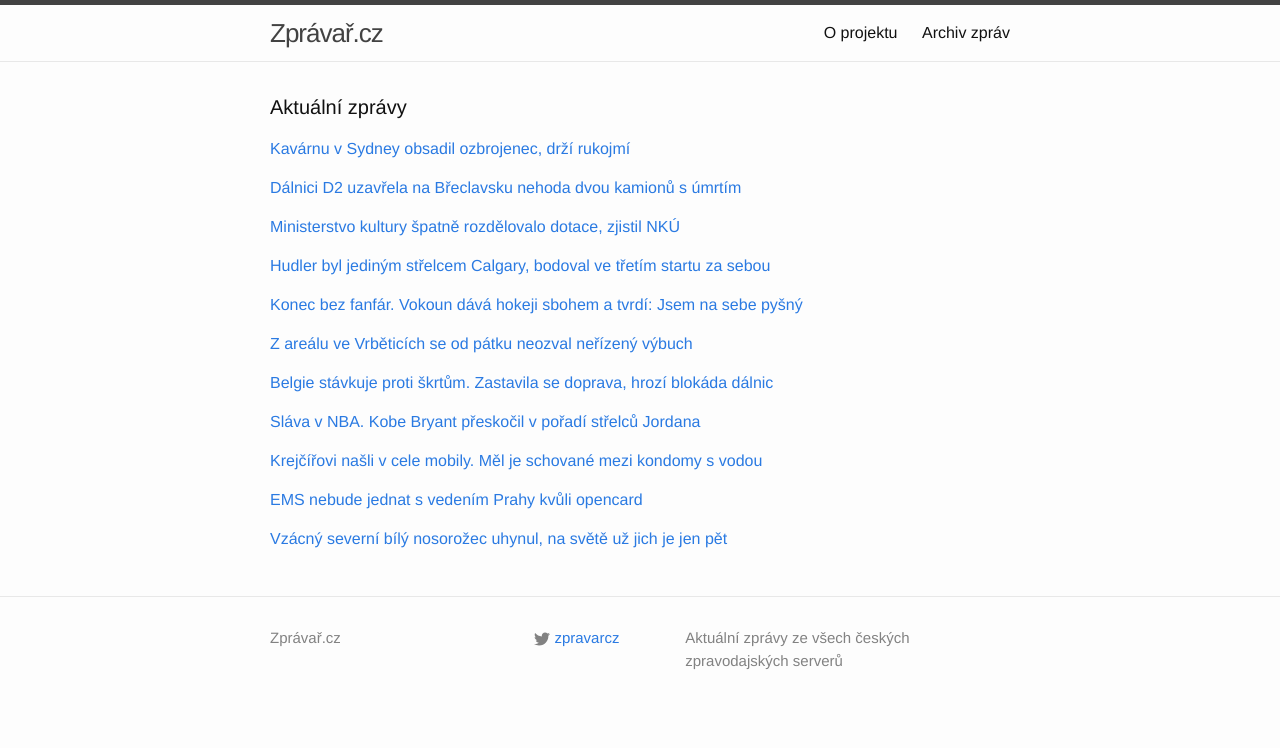
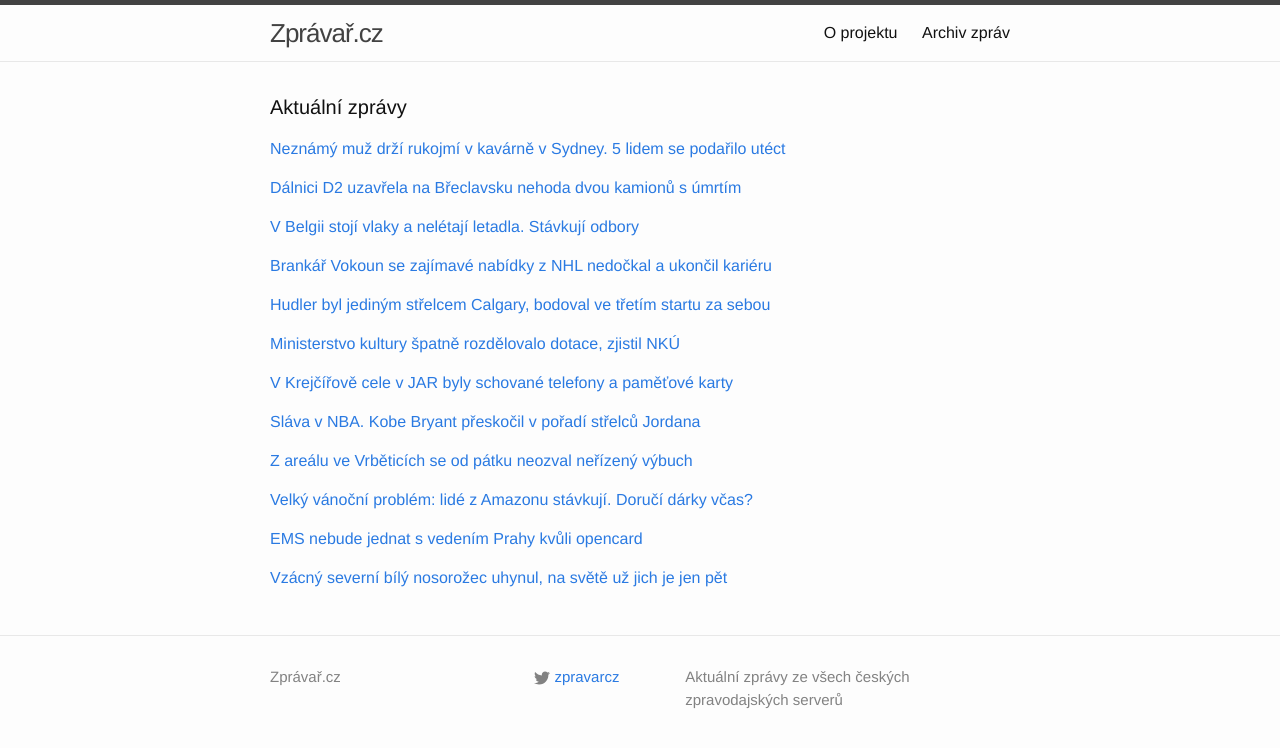
Before and after one commit to adliska/zpravar, a Jekyll site: the page built from index.html, in a window 1280 px wide. Shown: the top 748 px of the page. Built offline with Jekyll 4.4.1, drawn with Linux system fonts in a browser that asks for light colours; some of the changed lines change nothing that is shown.

Commit message:
zpravar news update

```diff
--- a/index.html
+++ b/index.html
@@ -5,9 +5,11 @@ layout: default
 <div class="home">
     <h1 class="page-heading">Aktuální zprávy</h1>
 
-<p><a href="javascript:;" onclick="toggle_visibility('zpravy0')">Kavárnu v Sydney obsadil ozbrojenec, drží rukojmí</a></p>
+<p><a href="javascript:;" onclick="toggle_visibility('zpravy0')">Neznámý muž drží rukojmí v kavárně v Sydney. 5 lidem se podařilo utéct</a></p>
 <div id="zpravy0" style="display:none">
 <ul>
+<li><a href=http://www.rozhlas.cz/_zprava/neznamy-muz-drzi-rukojmi-v-kavarne-v-sydney-5-lidem-se-podarilo-utect--1432439>Neznámý muž drží rukojmí v kavárně v Sydney. 5 lidem se podařilo utéct - www.rozhlas.cz</a></li>
+<li><a href=http://www.novinky.cz/zahranicni/svet/356345-unosce-v-kavarne-v-sydney-chce-vlajku-islamskeho-statu-a-hrozi-bombami.html>Únosce v kavárně v Sydney chce vlajku Islámského státu a hrozí bombami - www.novinky.cz</a></li>
 <li><a href=http://www.ceskatelevize.cz/ct24/svet/295517-kavarnu-v-sydney-obsadil-ozbrojenec-drzi-rukojmi/>Kavárnu v Sydney obsadil ozbrojenec, drží rukojmí - www.ceskatelevize.cz</a></li>
 <li><a href=http://www.novinky.cz/zahranicni/svet/356345-unosce-s-muslimskou-vlajkou-drzi-rukojmi-v-kavarne-v-sydney-pet-lidi-uteklo.html>Únosce s muslimskou vlajkou drží rukojmí v kavárně v Sydney, pět lidí uteklo - www.novinky.cz</a></li>
 <li><a href=http://www.tyden.cz/rubriky/zahranici/asie-a-oceanie/unosce-drzi-v-kavarne-rukojmi-ma-allahovu-vlajku_327303.html>Únosce drží v kavárně rukojmí, má Alláhovu vlajku - www.tyden.cz</a></li>
@@ -47,8 +49,39 @@ layout: default
 <li><a href=http://zpravy.aktualne.cz/regiony/jihomoravsky/dalnici-d2-na-brno-zavrela-nehoda-kamionu/r~20b47592842211e4833a0025900fea04/>Dálnici D2 na Brno zavřela nehoda kamionů - zpravy.aktualne.cz</a></li>
 <li><a href=http://www.ceskenoviny.cz/zpravy/zpravy/dalnici-d2-uzavrela-na-breclavsku-nehoda-dvou-kamionu-s-pozarem/1158994>Dálnici D2 uzavřela na Břeclavsku nehoda dvou kamionů s požárem - www.ceskenoviny.cz</a></li>
 </ul>
-</div><p><a href="javascript:;" onclick="toggle_visibility('zpravy2')">Ministerstvo kultury špatně rozdělovalo dotace, zjistil NKÚ </a></p>
+</div><p><a href="javascript:;" onclick="toggle_visibility('zpravy2')">V Belgii stojí vlaky a nelétají letadla. Stávkují odbory</a></p>
 <div id="zpravy2" style="display:none">
+<ul>
+<li><a href=http://zpravy.e15.cz/zahranicni/udalosti/v-belgii-stoji-vlaky-a-neletaji-letadla-stavkuji-odbory-1145951>V Belgii stojí vlaky a nelétají letadla. Stávkují odbory - zpravy.e15.cz</a></li>
+<li><a href=http://ekonomika.idnes.cz/generalni-stavka-belgie-doprava-letiste-brusel-verejna-doprava-psi-/eko-zahranicni.aspx?c=A141215_094749_eko-zahranicni_vez>Doprava kolabuje, tisk nevychází. Belgii ochromila generální stávka - ekonomika.idnes.cz</a></li>
+<li><a href=http://www.ceskatelevize.cz/ct24/ekonomika/295525-protest-belgickych-odboru-vrcholi-nejezdi-vlaky-letadla-ani-mestske-autobusy/>Protest belgických odborů vrcholí - nejezdí vlaky, letadla ani městské autobusy - www.ceskatelevize.cz</a></li>
+<li><a href=http://zahranicni.ihned.cz/evropa-slovensko/c1-63262590-belgie-stavkuje-proti-skrtum-zastavila-se-doprava-hrozi-blokada-dalnic>Belgie stávkuje proti škrtům. Zastavila se doprava, hrozí blokáda dálnic - zahranicni.ihned.cz</a></li>
+<li><a href=http://www.novinky.cz/zahranicni/evropa/356356-generalni-stavka-ochromila-belgii-nejezdi-autobusy-nevychazeji-noviny.html>Generální stávka ochromila Belgii. Nejezdí autobusy, nevychází noviny - www.novinky.cz</a></li>
+<li><a href=http://www.financninoviny.cz/zpravodajstvi/zpravy/belgii-ochromila-generalni-stavka-zvlast-zasazena-je-doprava/1158980>Belgii ochromila generální stávka, zvlášť zasažena je doprava - www.financninoviny.cz</a></li>
+<li><a href=http://www.financninoviny.cz/zpravodajstvi/zpravy/belgii-dnes-ceka-dopravni-kolaps-odbory-vyhlasily-stavku/1158980>Belgii dnes čeká dopravní kolaps, odbory vyhlásily stávku - www.financninoviny.cz</a></li>
+</ul>
+</div><p><a href="javascript:;" onclick="toggle_visibility('zpravy3')">Brankář Vokoun se zajímavé nabídky z NHL nedočkal a ukončil kariéru</a></p>
+<div id="zpravy3" style="display:none">
+<ul>
+<li><a href=http://hokej.idnes.cz/brankar-vokoun-ukoncil-karieru-d3i-/nhl.aspx?c=A141215_092427_nhl_ald>Brankář Vokoun se zajímavé nabídky z NHL nedočkal a ukončil kariéru - hokej.idnes.cz</a></li>
+<li><a href=http://www.denik.cz/hokej/konec-bez-fanfar-vokoun-dava-hokeji-sbohem-a-tvrdi-jsem-na-sebe-pysny-20141215.html>Konec bez fanfár. Vokoun dává hokeji sbohem a tvrdí: Jsem na sebe pyšný - www.denik.cz</a></li>
+<li><a href=http://sport.aktualne.cz/hokejovy-brankar-tomas-vokoun-ukoncil-karieru/r~bb5d63f4843311e4a3a3002590604f2e/>Hokejový brankář Tomáš Vokoun ukončil kariéru - sport.aktualne.cz</a></li>
+<li><a href=http://www.tyden.cz/rubriky/sport/hokej/nhl/brankar-vokoun-ukoncil-karieru-je-to-definitivni-tvrdi_327325.html>Brankář Vokoun ukončil kariéru. Je to definitivní, tvrdí - www.tyden.cz</a></li>
+<li><a href=http://www.tyden.cz/rubriky/sport/hokej/koncim-definitivne-oznamil-slavny-hokejovy-brankar-vokoun_327324.html>Končím, definitivně! oznámil slavný hokejový brankář Vokoun - www.tyden.cz</a></li>
+<li><a href=http://www.sportovninoviny.cz/zpravy/hokejovy-brankar-vokoun-ukoncil-v-osmatriceti-letech-karieru/1159028>Hokejový brankář Vokoun ukončil v osmatřiceti letech kariéru - www.sportovninoviny.cz</a></li>
+</ul>
+</div><p><a href="javascript:;" onclick="toggle_visibility('zpravy4')">Hudler byl jediným střelcem Calgary, bodoval ve třetím startu za sebou</a></p>
+<div id="zpravy4" style="display:none">
+<ul>
+<li><a href=http://hokej.idnes.cz/hudler-byl-jedinym-strelcem-calgary-db5-/nhl.aspx?c=A141215_072905_nhl_Mkr>Hudler byl jediným střelcem Calgary, bodoval ve třetím startu za sebou - hokej.idnes.cz</a></li>
+<li><a href=http://www.denik.cz/hokej/trefa-hudlera-nepomohla-calgary-ukoncit-serii-proher-20141215.html>Trefa Hudlera nepomohla Calgary ukončit sérii proher - www.denik.cz</a></li>
+<li><a href=http://hokej.idnes.cz/hokejova-nhl-c9i-/nhl.aspx?c=A141215_072428_nhl_ald>Hudlerův gól jen zmírnil další porážku Calgary, daří se Torontu - hokej.idnes.cz</a></li>
+<li><a href=http://www.tyden.cz/rubriky/sport/hokej/nhl/hudler-dohnal-kanonyra-vrbatu-jeho-gol-ale-mizernou-serii-neutal_327306.html>Hudler dohnal kanonýra Vrbatu, jeho gól ale mizernou sérii neuťal - www.tyden.cz</a></li>
+<li><a href=http://sport.aktualne.cz/video-hudler-otevrel-skore-calgary-vsak-prohralo/r~e1b02e12841d11e4a915002590604f2e/>VIDEO Hudler otevřel skóre, Calgary však prohrálo - sport.aktualne.cz</a></li>
+<li><a href=http://www.sportovninoviny.cz/zpravy/trefa-hudlera-nepomohla-calgary-ukoncit-serii-proher/1158991>Trefa Hudlera nepomohla Calgary ukončit sérii proher - www.sportovninoviny.cz</a></li>
+</ul>
+</div><p><a href="javascript:;" onclick="toggle_visibility('zpravy5')">Ministerstvo kultury špatně rozdělovalo dotace, zjistil NKÚ </a></p>
+<div id="zpravy5" style="display:none">
 <ul>
 <li><a href=http://www.lidovky.cz/nku-ministerstvo-kultury-nedalo-zadatelum-o-dotace-rovne-podminky-1pj-/zpravy-domov.aspx?c=A141215_084416_ln_domov_mmu>Ministerstvo kultury špatně rozdělovalo dotace, zjistil NKÚ  - www.lidovky.cz</a></li>
 <li><a href=http://zpravy.aktualne.cz/domaci/ministerstvo-kultury-porusovalo-vlastni-pravidla-pro-dotace/r~111c033e842c11e486ae002590604f2e/>Ministerstvo kultury porušovalo vlastní pravidla pro dotace - zpravy.aktualne.cz</a></li>
@@ -57,40 +90,14 @@ layout: default
 <li><a href=http://www.novinky.cz/domaci/356349-nku-ministerstvo-kultury-nedalo-zadatelum-o-dotace-rovne-podminky.html>NKÚ: Ministerstvo kultury nedalo žadatelům o dotace rovné podmínky - www.novinky.cz</a></li>
 <li><a href=http://www.ceskenoviny.cz/zpravy/zpravy/nku-ministerstvo-kultury-nedalo-zadatelum-o-dotace-rovne-podminky/1159011>NKÚ:Ministerstvo kultury nedalo žadatelům o dotace rovné podmínky - www.ceskenoviny.cz</a></li>
 </ul>
-</div><p><a href="javascript:;" onclick="toggle_visibility('zpravy3')">Hudler byl jediným střelcem Calgary, bodoval ve třetím startu za sebou</a></p>
-<div id="zpravy3" style="display:none">
-<ul>
-<li><a href=http://hokej.idnes.cz/hudler-byl-jedinym-strelcem-calgary-db5-/nhl.aspx?c=A141215_072905_nhl_Mkr>Hudler byl jediným střelcem Calgary, bodoval ve třetím startu za sebou - hokej.idnes.cz</a></li>
-<li><a href=http://www.denik.cz/hokej/trefa-hudlera-nepomohla-calgary-ukoncit-serii-proher-20141215.html>Trefa Hudlera nepomohla Calgary ukončit sérii proher - www.denik.cz</a></li>
-<li><a href=http://hokej.idnes.cz/hokejova-nhl-c9i-/nhl.aspx?c=A141215_072428_nhl_ald>Hudlerův gól jen zmírnil další porážku Calgary, daří se Torontu - hokej.idnes.cz</a></li>
-<li><a href=http://www.tyden.cz/rubriky/sport/hokej/nhl/hudler-dohnal-kanonyra-vrbatu-jeho-gol-ale-mizernou-serii-neutal_327306.html>Hudler dohnal kanonýra Vrbatu, jeho gól ale mizernou sérii neuťal - www.tyden.cz</a></li>
-<li><a href=http://sport.aktualne.cz/video-hudler-otevrel-skore-calgary-vsak-prohralo/r~e1b02e12841d11e4a915002590604f2e/>VIDEO Hudler otevřel skóre, Calgary však prohrálo - sport.aktualne.cz</a></li>
-<li><a href=http://www.sportovninoviny.cz/zpravy/trefa-hudlera-nepomohla-calgary-ukoncit-serii-proher/1158991>Trefa Hudlera nepomohla Calgary ukončit sérii proher - www.sportovninoviny.cz</a></li>
-</ul>
-</div><p><a href="javascript:;" onclick="toggle_visibility('zpravy4')">Konec bez fanfár. Vokoun dává hokeji sbohem a tvrdí: Jsem na sebe pyšný</a></p>
-<div id="zpravy4" style="display:none">
-<ul>
-<li><a href=http://www.denik.cz/hokej/konec-bez-fanfar-vokoun-dava-hokeji-sbohem-a-tvrdi-jsem-na-sebe-pysny-20141215.html>Konec bez fanfár. Vokoun dává hokeji sbohem a tvrdí: Jsem na sebe pyšný - www.denik.cz</a></li>
-<li><a href=http://sport.aktualne.cz/hokejovy-brankar-tomas-vokoun-ukoncil-karieru/r~bb5d63f4843311e4a3a3002590604f2e/>Hokejový brankář Tomáš Vokoun ukončil kariéru - sport.aktualne.cz</a></li>
-<li><a href=http://www.tyden.cz/rubriky/sport/hokej/nhl/brankar-vokoun-ukoncil-karieru-je-to-definitivni-tvrdi_327325.html>Brankář Vokoun ukončil kariéru. Je to definitivní, tvrdí - www.tyden.cz</a></li>
-<li><a href=http://www.tyden.cz/rubriky/sport/hokej/koncim-definitivne-oznamil-slavny-hokejovy-brankar-vokoun_327324.html>Končím, definitivně! oznámil slavný hokejový brankář Vokoun - www.tyden.cz</a></li>
-<li><a href=http://www.sportovninoviny.cz/zpravy/hokejovy-brankar-vokoun-ukoncil-v-osmatriceti-letech-karieru/1159028>Hokejový brankář Vokoun ukončil v osmatřiceti letech kariéru - www.sportovninoviny.cz</a></li>
-</ul>
-</div><p><a href="javascript:;" onclick="toggle_visibility('zpravy5')">Z areálu ve Vrběticích se od pátku neozval neřízený výbuch</a></p>
-<div id="zpravy5" style="display:none">
-<ul>
-<li><a href=http://www.denik.cz/z_domova/z-arealu-ve-vrbeticich-se-od-patku-neozval-nerizeny-vybuch-20141215.html>Z areálu ve Vrběticích se od pátku neozval neřízený výbuch - www.denik.cz</a></li>
-<li><a href=http://zpravy.aktualne.cz/regiony/zlinsky/z-vrbetic-se-od-patku-neozval-nerizeny-vybuch/r~dd460a00842611e4b6d20025900fea04/>Z Vrbětic se od pátku neozval neřízený výbuch - zpravy.aktualne.cz</a></li>
-<li><a href=http://www.tyden.cz/rubriky/domaci/u-vrbetic-dva-dny-nic-nebouchlo-klid-narusili-jen-myslivci_327308.html>U Vrbětic dva dny nic nebouchlo. Klid narušili jen myslivci - www.tyden.cz</a></li>
-<li><a href=http://www.ceskenoviny.cz/zpravy/zpravy/z-arealu-ve-vrbeticich-se-od-patku-neozval-nerizeny-vybuch/1159008>Z areálu ve Vrběticích se od pátku neozval neřízený výbuch - www.ceskenoviny.cz</a></li>
-</ul>
-</div><p><a href="javascript:;" onclick="toggle_visibility('zpravy6')">Belgie stávkuje proti škrtům. Zastavila se doprava, hrozí blokáda dálnic</a></p>
+</div><p><a href="javascript:;" onclick="toggle_visibility('zpravy6')">V Krejčířově cele v JAR byly schované telefony a paměťové karty</a></p>
 <div id="zpravy6" style="display:none">
 <ul>
-<li><a href=http://zahranicni.ihned.cz/evropa-slovensko/c1-63262590-belgie-stavkuje-proti-skrtum-zastavila-se-doprava-hrozi-blokada-dalnic>Belgie stávkuje proti škrtům. Zastavila se doprava, hrozí blokáda dálnic - zahranicni.ihned.cz</a></li>
-<li><a href=http://www.novinky.cz/zahranicni/evropa/356356-generalni-stavka-ochromila-belgii-nejezdi-autobusy-nevychazeji-noviny.html>Generální stávka ochromila Belgii. Nejezdí autobusy, nevychází noviny - www.novinky.cz</a></li>
-<li><a href=http://www.financninoviny.cz/zpravodajstvi/zpravy/belgii-ochromila-generalni-stavka-zvlast-zasazena-je-doprava/1158980>Belgii ochromila generální stávka, zvlášť zasažena je doprava - www.financninoviny.cz</a></li>
-<li><a href=http://www.financninoviny.cz/zpravodajstvi/zpravy/belgii-dnes-ceka-dopravni-kolaps-odbory-vyhlasily-stavku/1158980>Belgii dnes čeká dopravní kolaps, odbory vyhlásily stávku - www.financninoviny.cz</a></li>
+<li><a href=http://zpravy.e15.cz/zahranicni/udalosti/v-krejcirove-cele-v-jar-byly-schovane-telefony-a-pametove-karty-1145949>V Krejčířově cele v JAR byly schované telefony a paměťové karty - zpravy.e15.cz</a></li>
+<li><a href=http://www.novinky.cz/zahranicni/svet/356364-krejcirovi-v-cele-zabavili-telefony-i-mnoho-pametovych-disku.html>Krejčířovi v cele zabavili telefony i mnoho paměťových disků - www.novinky.cz</a></li>
+<li><a href=http://www.lidovky.cz/v-krejcirove-cele-v-jar-byly-schovane-telefony-a-pametove-karty-pv8-/zpravy-svet.aspx?c=A141215_093903_ln_zahranici_mmu>Krejčířovi našli v cele mobily. Měl je schované mezi kondomy s vodou  - www.lidovky.cz</a></li>
+<li><a href=http://www.tyden.cz/rubriky/domaci/kauzy/krejcir-schovaval-v-cele-mobily-ukryl-je-do-krabic-od-mleka_327327.html>Krejčíř schovával v cele mobily. Ukryl je do krabic od mléka - www.tyden.cz</a></li>
+<li><a href=http://www.ceskenoviny.cz/zpravy/zpravy/v-krejcirove-cele-v-jar-byly-schovane-telefony-a-pametove-karty/1159029>V Krejčířově cele v JAR byly schované telefony a paměťové karty - www.ceskenoviny.cz</a></li>
 </ul>
 </div><p><a href="javascript:;" onclick="toggle_visibility('zpravy7')">Sláva v NBA. Kobe Bryant přeskočil v pořadí střelců Jordana</a></p>
 <div id="zpravy7" style="display:none">
@@ -100,22 +107,30 @@ layout: default
 <li><a href=http://sport.idnes.cz/kobe-bryant-predstihl-v-historickem-poradi-strelcu-nba-jordana-pv3-/basket.aspx?c=A141215_082157_sport-basket_ald>Kobe Bryant předstihl v historickém pořadí střelců NBA Jordana - sport.idnes.cz</a></li>
 <li><a href=http://www.sportovninoviny.cz/zpravy/kobe-bryant-predstihl-v-historickem-poradi-strelcu-nba-jordana/1159010>Kobe Bryant předstihl v historickém pořadí střelců NBA Jordana - www.sportovninoviny.cz</a></li>
 </ul>
-</div><p><a href="javascript:;" onclick="toggle_visibility('zpravy8')">Krejčířovi našli v cele mobily. Měl je schované mezi kondomy s vodou </a></p>
+</div><p><a href="javascript:;" onclick="toggle_visibility('zpravy8')">Z areálu ve Vrběticích se od pátku neozval neřízený výbuch</a></p>
 <div id="zpravy8" style="display:none">
 <ul>
-<li><a href=http://www.lidovky.cz/v-krejcirove-cele-v-jar-byly-schovane-telefony-a-pametove-karty-pv8-/zpravy-svet.aspx?c=A141215_093903_ln_zahranici_mmu>Krejčířovi našli v cele mobily. Měl je schované mezi kondomy s vodou  - www.lidovky.cz</a></li>
-<li><a href=http://www.tyden.cz/rubriky/domaci/kauzy/krejcir-schovaval-v-cele-mobily-ukryl-je-do-krabic-od-mleka_327327.html>Krejčíř schovával v cele mobily. Ukryl je do krabic od mléka - www.tyden.cz</a></li>
-<li><a href=http://www.ceskenoviny.cz/zpravy/zpravy/v-krejcirove-cele-v-jar-byly-schovane-telefony-a-pametove-karty/1159029>V Krejčířově cele v JAR byly schované telefony a paměťové karty - www.ceskenoviny.cz</a></li>
+<li><a href=http://www.denik.cz/z_domova/z-arealu-ve-vrbeticich-se-od-patku-neozval-nerizeny-vybuch-20141215.html>Z areálu ve Vrběticích se od pátku neozval neřízený výbuch - www.denik.cz</a></li>
+<li><a href=http://zpravy.aktualne.cz/regiony/zlinsky/z-vrbetic-se-od-patku-neozval-nerizeny-vybuch/r~dd460a00842611e4b6d20025900fea04/>Z Vrbětic se od pátku neozval neřízený výbuch - zpravy.aktualne.cz</a></li>
+<li><a href=http://www.tyden.cz/rubriky/domaci/u-vrbetic-dva-dny-nic-nebouchlo-klid-narusili-jen-myslivci_327308.html>U Vrbětic dva dny nic nebouchlo. Klid narušili jen myslivci - www.tyden.cz</a></li>
+<li><a href=http://www.ceskenoviny.cz/zpravy/zpravy/z-arealu-ve-vrbeticich-se-od-patku-neozval-nerizeny-vybuch/1159008>Z areálu ve Vrběticích se od pátku neozval neřízený výbuch - www.ceskenoviny.cz</a></li>
 </ul>
-</div><p><a href="javascript:;" onclick="toggle_visibility('zpravy9')">EMS nebude jednat s vedením Prahy kvůli opencard</a></p>
+</div><p><a href="javascript:;" onclick="toggle_visibility('zpravy9')">Velký vánoční problém: lidé z Amazonu stávkují. Doručí dárky včas? </a></p>
 <div id="zpravy9" style="display:none">
+<ul>
+<li><a href=http://byznys.lidovky.cz/velky-vanocni-problem-lide-z-amazonu-stavkuji-doruci-darky-vcas-p8d-/firmy-trhy.aspx?c=A141215_094148_firmy-trhy_mmu>Velký vánoční problém: lidé z Amazonu stávkují. Doručí dárky včas?  - byznys.lidovky.cz</a></li>
+<li><a href=http://zpravy.aktualne.cz/ekonomika/dobre-nacasovana-stavka-odbory-chteji-zasahnout-amazon/r~49dfb8ee843811e4bdad0025900fea04/>Dobře načasovaná stávka. Odbory chtějí zasáhnout Amazon - zpravy.aktualne.cz</a></li>
+<li><a href=http://www.financninoviny.cz/zpravodajstvi/zpravy/zamestnanci-peti-nemeckych-center-amazonu-vstoupili-do-stavky/1159034>Zaměstnanci pěti německých center Amazonu vstoupili do stávky - www.financninoviny.cz</a></li>
+</ul>
+</div><p><a href="javascript:;" onclick="toggle_visibility('zpravy10')">EMS nebude jednat s vedením Prahy kvůli opencard</a></p>
+<div id="zpravy10" style="display:none">
 <ul>
 <li><a href=http://zpravy.e15.cz/byznys/doprava-a-logistika/ems-nebude-jednat-s-vedenim-prahy-kvuli-opencard-1145940>EMS nebude jednat s vedením Prahy kvůli opencard - zpravy.e15.cz</a></li>
 <li><a href=http://www.lidovky.cz/ems-odvolala-dnesni-schuzku-s-vedenim-prahy-kvuli-opencard-poz-/zpravy-domov.aspx?c=A141215_084944_ln_domov_mmu>Opencard se řešit nebude, EMS odvolala schůzku s vedením Prahy  - www.lidovky.cz</a></li>
 <li><a href=http://www.ceskenoviny.cz/zpravy/zpravy/ems-odvolala-dnesni-schuzku-s-vedenim-prahy-kvuli-opencard/1159012>EMS odvolala dnešní schůzku s vedením Prahy kvůli opencard - www.ceskenoviny.cz</a></li>
 </ul>
-</div><p><a href="javascript:;" onclick="toggle_visibility('zpravy10')">Vzácný severní bílý nosorožec uhynul, na světě už jich je jen pět</a></p>
-<div id="zpravy10" style="display:none">
+</div><p><a href="javascript:;" onclick="toggle_visibility('zpravy11')">Vzácný severní bílý nosorožec uhynul, na světě už jich je jen pět</a></p>
+<div id="zpravy11" style="display:none">
 <ul>
 <li><a href=http://www.novinky.cz/zahranicni/356357-vzacny-severni-bily-nosorozec-uhynul-na-svete-uz-jich-je-jen-pet.html>Vzácný severní bílý nosorožec uhynul, na světě už jich je jen pět - www.novinky.cz</a></li>
 <li><a href=http://www.novinky.cz/zahranicni/356357-vzacny-severni-bily-nosorozec-uhynul-v-americke-zoo.html>Vzácný severní bílý nosorožec uhynul v americké zoo - www.novinky.cz</a></li>
```
